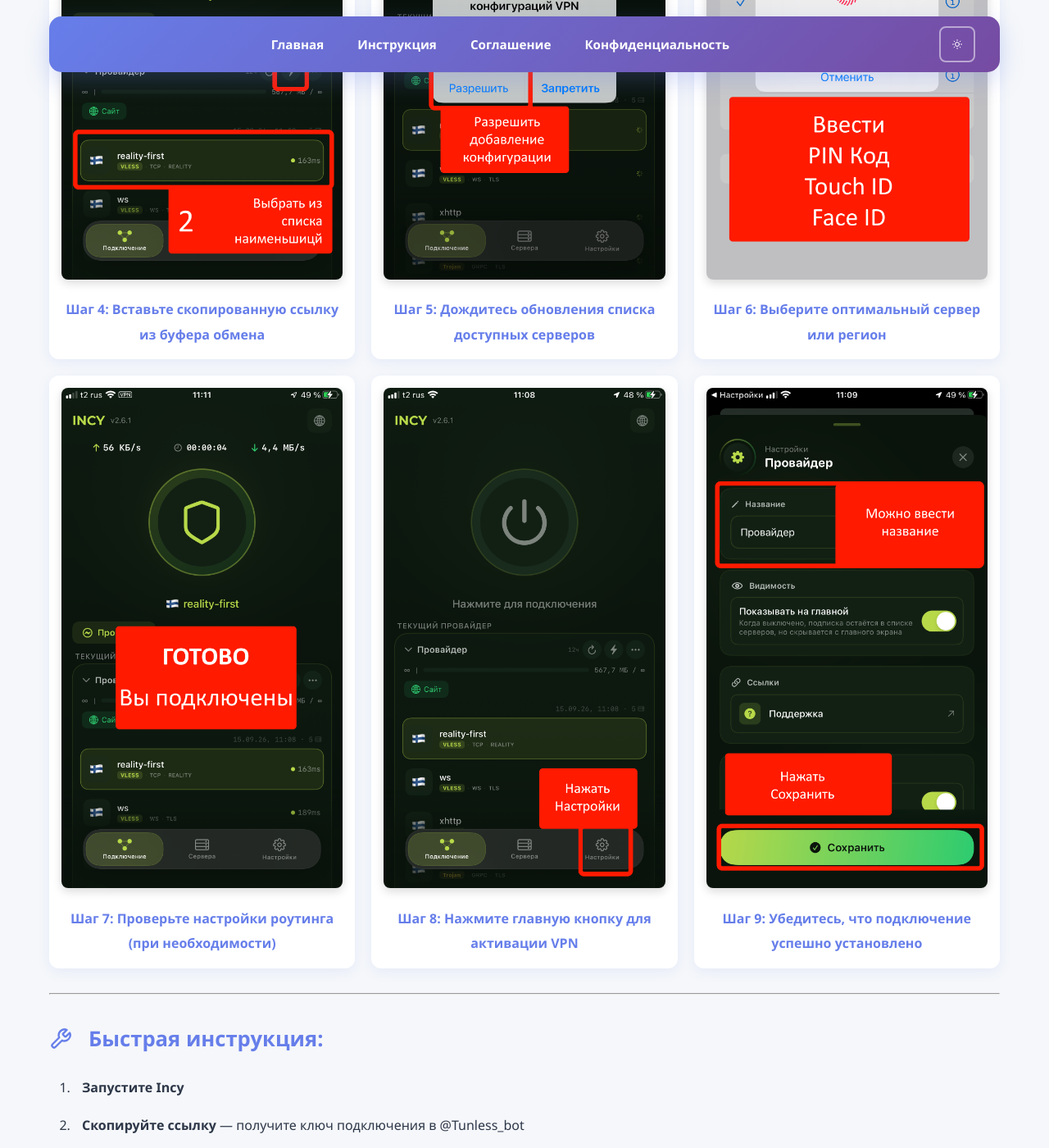
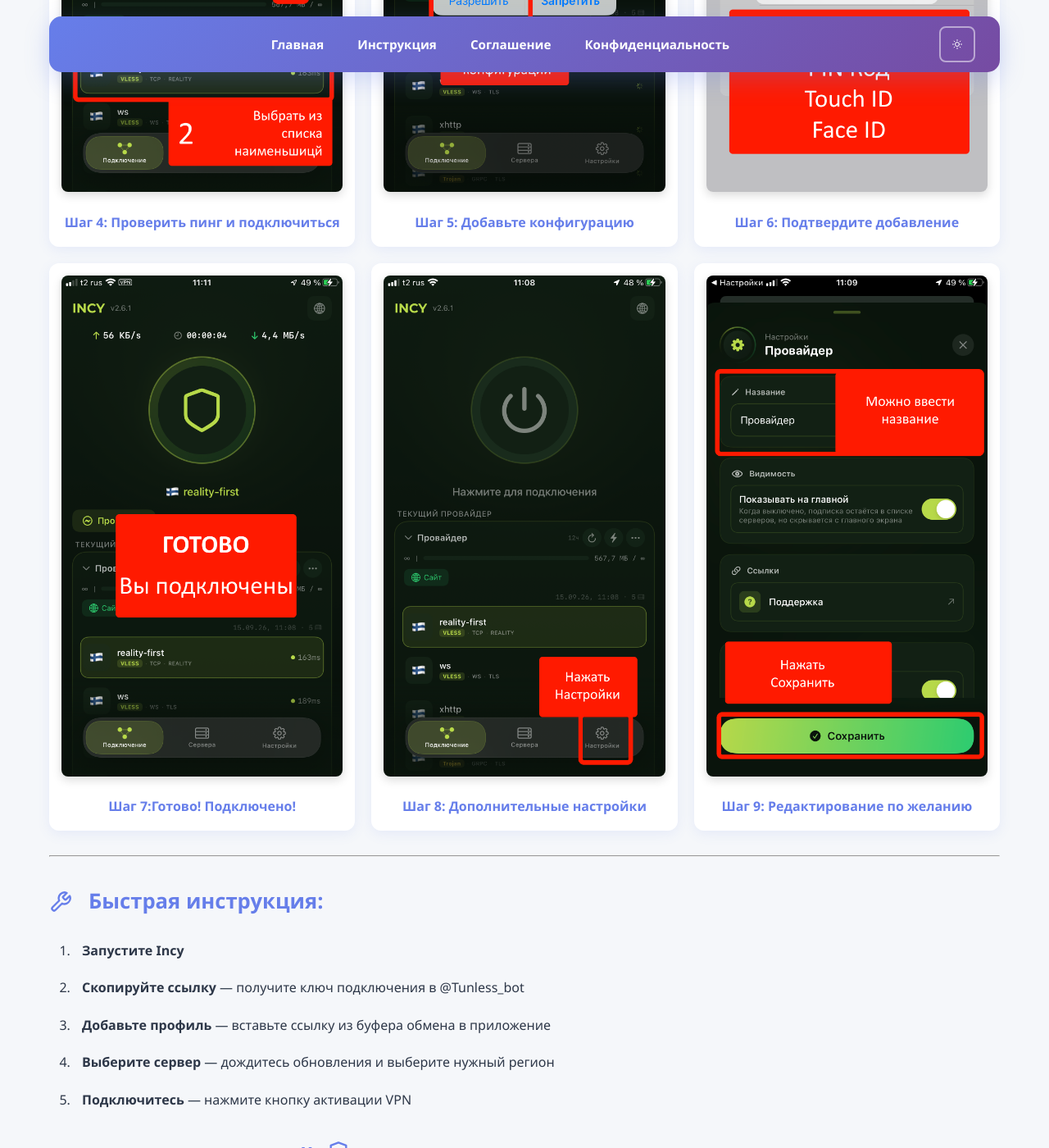
Before and after one commit to Michael-K-cloud/Tunless_Modern, a Jekyll site: the page built from incy.md, in a window 1280 px wide and 1400 px high, scrolled down 1655 px. Shown: the whole window at 82% size. Built offline with Jekyll 4.4.1, drawn with Linux system fonts in a browser that asks for light colours; some of the changed text lies outside the part shown.

Commit message:
Update incy.md

```diff
--- a/incy.md
+++ b/incy.md
@@ -238,15 +238,6 @@ body.dark-mode .shield-icon svg {
 }
 </style>
 
-<div class="warning-box">
-  <svg viewBox="0 0 24 24">
-    <path d="M10.29 3.86L1.82 18a2 2 0 0 0 1.71 3h16.94a2 2 0 0 0 1.71-3L13.71 3.86a2 2 0 0 0-3.42 0z"></path>
-    <line x1="12" y1="9" x2="12" y2="13"></line>
-    <line x1="12" y1="17" x2="12.01" y2="17"></line>
-  </svg>
-  Первый запуск приложения очень ВАЖЕН!
-</div>
-
 <div class="step-section">
   <h3>
     <svg viewBox="0 0 24 24">
@@ -271,42 +262,42 @@ body.dark-mode .shield-icon svg {
 
   <div class="image-card">
     <img src="assets/images/instruction/incy/pic_2.png" alt="Главный экран">
-    <p>Шаг 2: Ознакомьтесь с главным экраном приложения</p>
+    <p>Шаг 2: Нажать кнопку, что бы вставить ссылку из буфера обмена</p>
   </div>
 
   <div class="image-card">
     <img src="assets/images/instruction/incy/pic_3.png" alt="Добавление профиля">
-    <p>Шаг 3: Нажмите кнопку добавления профиля или подписки</p>
+    <p>Шаг 3: Нажмите кнопку добавления провайдера</p>
   </div>
 
   <div class="image-card">
     <img src="assets/images/instruction/incy/pic_4.png" alt="Вставка ссылки">
-    <p>Шаг 4: Вставьте скопированную ссылку из буфера обмена</p>
+    <p>Шаг 4: Проверить пинг и подключиться</p>
   </div>
 
   <div class="image-card">
     <img src="assets/images/instruction/incy/pic_5.png" alt="Обновление списка">
-    <p>Шаг 5: Дождитесь обновления списка доступных серверов</p>
+    <p>Шаг 5: Добавьте конфигурацию</p>
   </div>
 
   <div class="image-card">
     <img src="assets/images/instruction/incy/pic_6.png" alt="Выбор сервера">
-    <p>Шаг 6: Выберите оптимальный сервер или регион</p>
+    <p>Шаг 6: Подтвердите добавление</p>
   </div>
 
   <div class="image-card">
     <img src="assets/images/instruction/incy/pic_7.png" alt="Настройка роутинга">
-    <p>Шаг 7: Проверьте настройки роутинга (при необходимости)</p>
+    <p>Шаг 7:Готово! Подключено!</p>
   </div>
 
   <div class="image-card">
     <img src="assets/images/instruction/incy/pic_8.png" alt="Активация VPN">
-    <p>Шаг 8: Нажмите главную кнопку для активации VPN</p>
+    <p>Шаг 8: Дополнительные настройки</p>
   </div>
 
   <div class="image-card">
     <img src="assets/images/instruction/incy/pic_9.png" alt="Готово">
-    <p>Шаг 9: Убедитесь, что подключение успешно установлено</p>
+    <p>Шаг 9: Редактирование по желанию</p>
   </div>
 </div>
 
```
